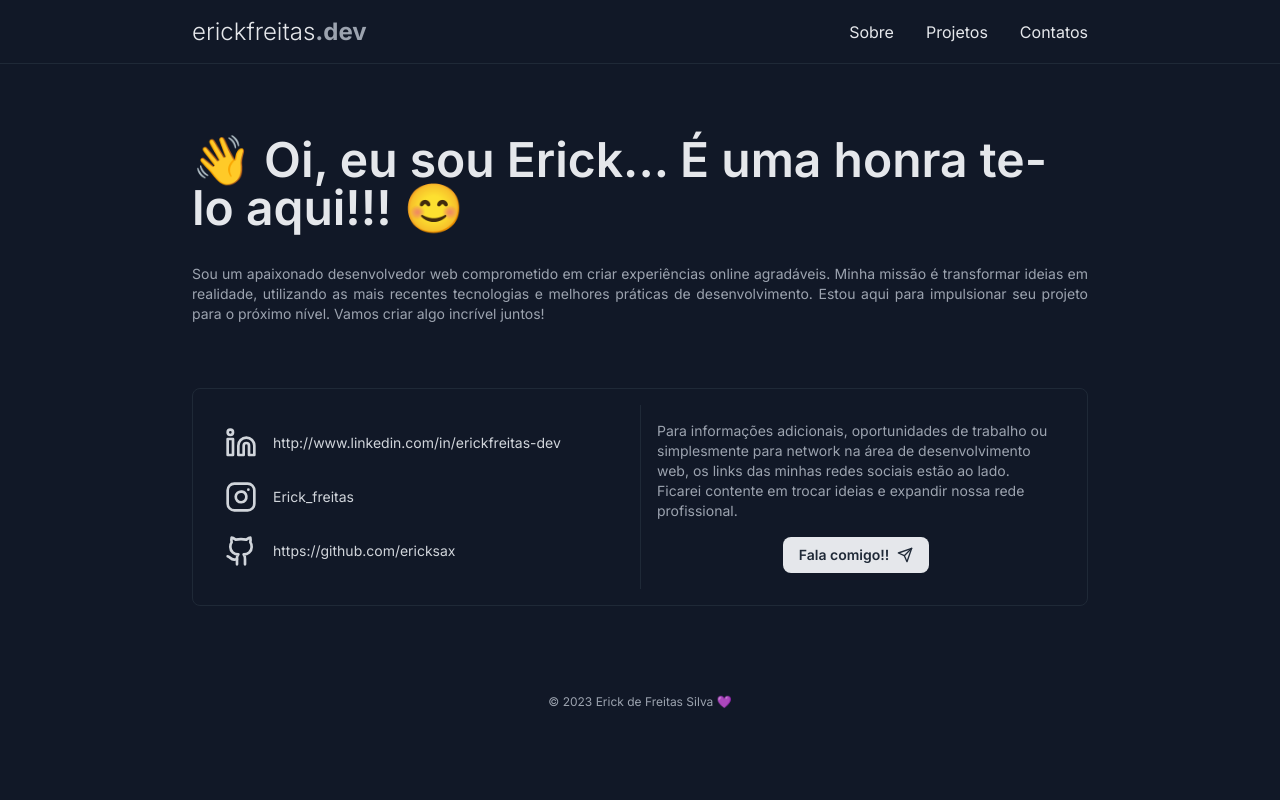
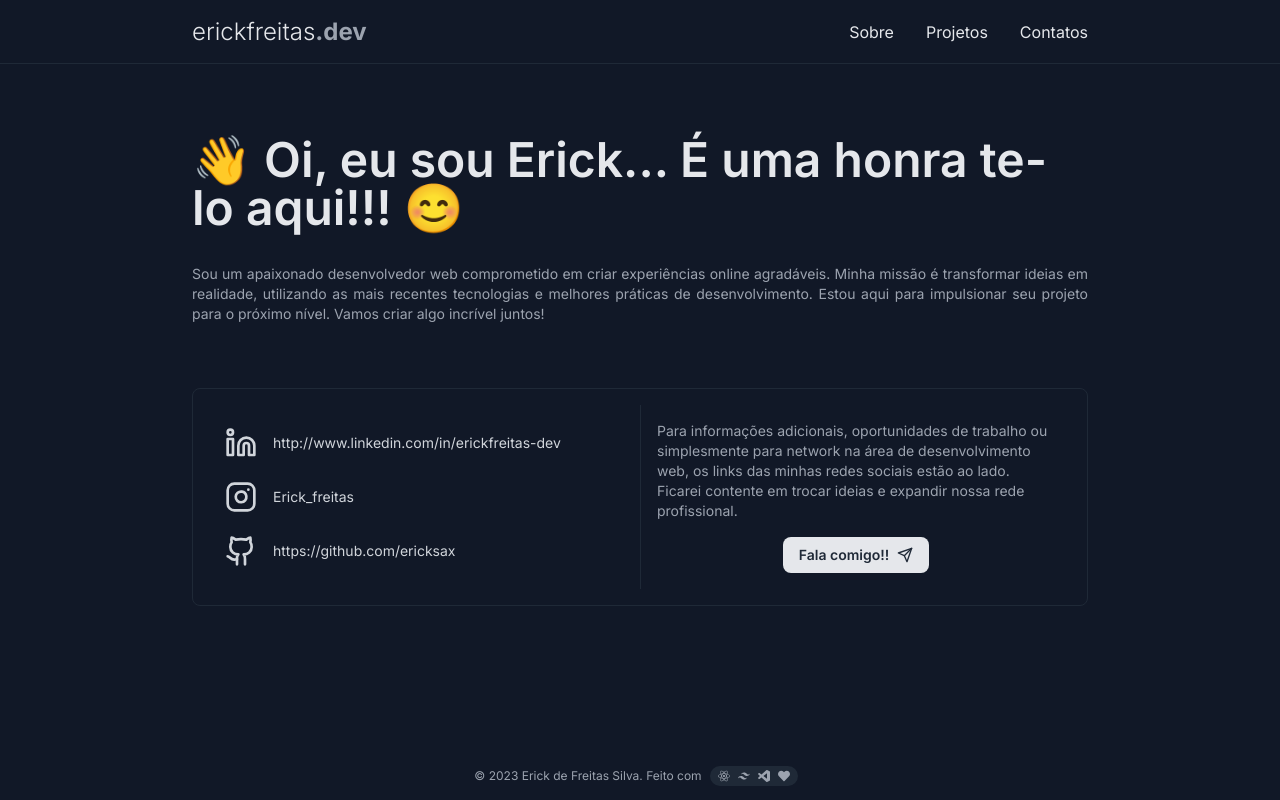
Before and after one commit to ericksax/portfolio2.0, a Next.js app: page / in a window 1280 px wide. Built offline with nearby package versions, Linux system fonts and the light colour scheme.

Commit message:
feat: adding footer styles and icons

```diff
--- a/components/footer.tsx
+++ b/components/footer.tsx
@@ -1,9 +1,14 @@
+import { SiReact, SiTailwindcss, SiVisualstudiocode } from "react-icons/si";
+import { FaHeart } from "react-icons/fa";
+
 export const Footer = () => {
   return (
-    <footer className="sticky bottom-0 flex h-16 w-full mt-16 items-center justify-center">
-      <p className="text-gray-400 text-[12px]">
-        © 2023 Erick de Freitas Silva 💜{" "}
-      </p>
+    <footer className="fixed bottom-0 flex h-12 w-full mt-14 items-center justify-center text-gray-400 text-[12px] bg-gray-900">
+      <p>© 2023 Erick de Freitas Silva. Feito com</p>
+      <span className="mx-2 flex gap-2 items-center justify-center bg-gray-800 rounded-xl px-2 py-1">
+        <SiReact size={12} /> <SiTailwindcss size={12} />
+        <SiVisualstudiocode size={12} /> <FaHeart />
+      </span>
     </footer>
   );
 };
--- a/package.json
+++ b/package.json
@@ -15,6 +15,7 @@
     "next": "14.0.4",
     "react": "^18",
     "react-dom": "^18",
+    "react-icons": "^4.12.0",
     "tailwind-merge": "^2.1.0",
     "tailwindcss-animate": "^1.0.7"
   },
```
Also changed, not shown: 1 other file (tests, documents, lock files or other folders).
